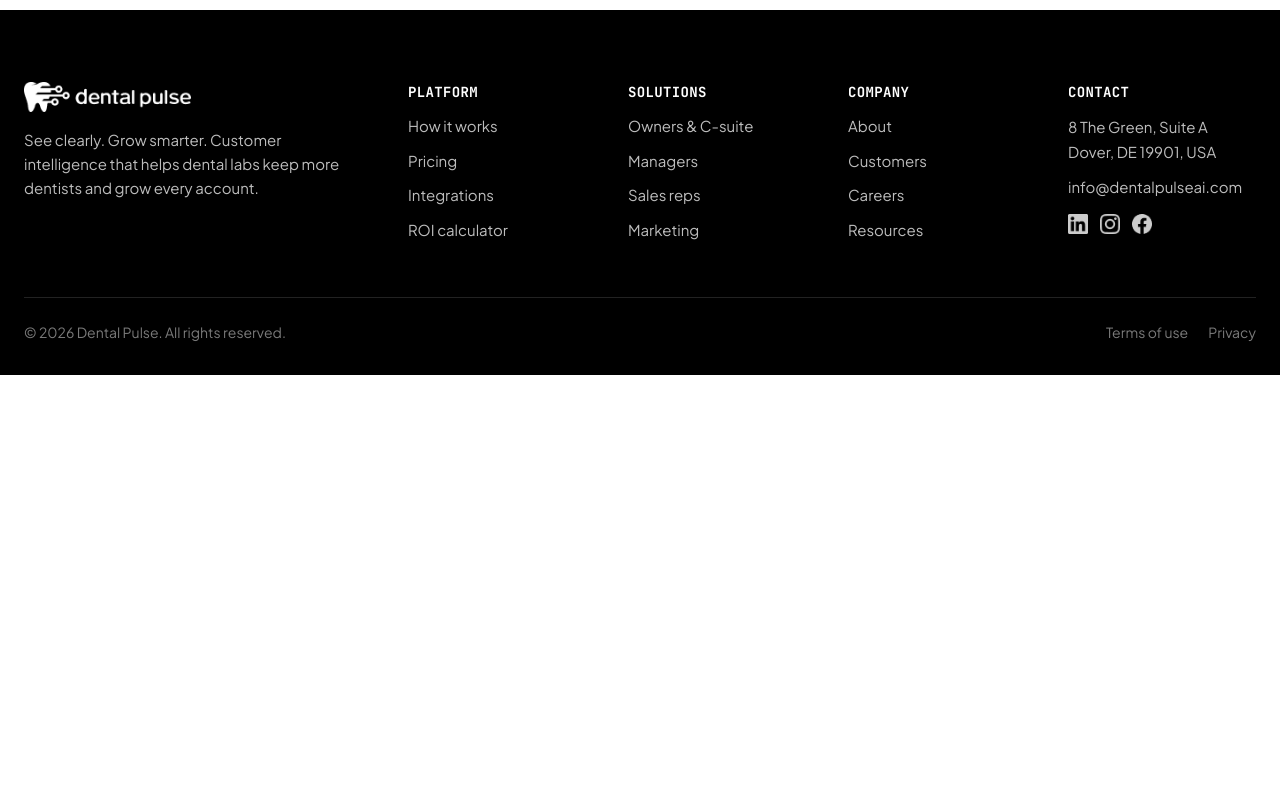
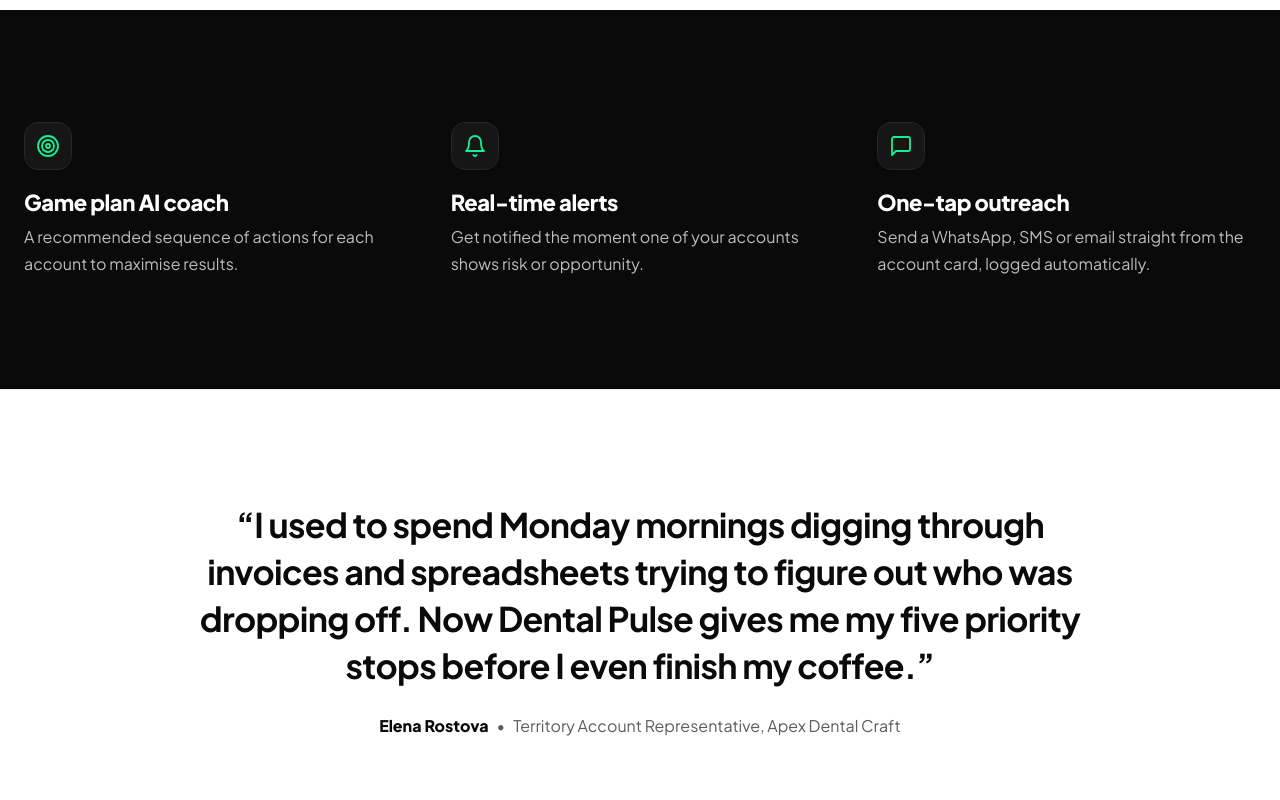
Before and after one commit to dentalPulse/dentalpulse-website, a Next.js app: page /solutions/sales-reps in a window 1280 px wide. Shown: the part 1380-2180 px from the top of the page. Before the commit the page ends 1755 px from the top, so only its background shows below. Built offline with nearby package versions, Linux system fonts and the light colour scheme.

Commit message:
feat(solutions): implement sales reps capabilities and rep quote sections (Phase 4)

```diff
--- a/new_docs/SOLUTIONS_SALES_REPS_IMPLEMENTATION_PLAN.md
+++ b/new_docs/SOLUTIONS_SALES_REPS_IMPLEMENTATION_PLAN.md
@@ -77,14 +77,16 @@
 
 ---
 
-### Phase 4: Dark Capabilities & Field Rep Social Proof
-1. Create `src/components/solutions/sales-reps/SalesRepsCapabilitiesSection.tsx`:
-   - Dark `#0A0A0A` container with `#12F095` neon green icons in `#161616` cards:
+### Phase 4: Dark Capabilities & Field Rep Social Proof (COMPLETED)
+1. Created [`src/components/solutions/sales-reps/SalesRepsCapabilitiesSection.tsx`](file:///c:/Users/VUI%20Live/Desktop/dentalpulse-website/src/components/solutions/sales-reps/SalesRepsCapabilitiesSection.tsx):
+   - Dark `#0A0A0A` container with `#12F095` neon green icons in `#161616` badges:
      * **Game plan AI coach** (Target bullseye icon)
-     * **Real-time alerts** (Bell / alert icon)
-     * **One-tap outreach** (Chat / message icon)
-2. Create `src/components/solutions/sales-reps/SalesRepsQuoteSection.tsx`:
-   - Authentic territory rep quote from Elena Rostova.
+     * **Real-time alerts** (Bell alert icon)
+     * **One-tap outreach** (Chat message icon)
+2. Created [`src/components/solutions/sales-reps/SalesRepsQuoteSection.tsx`](file:///c:/Users/VUI%20Live/Desktop/dentalpulse-website/src/components/solutions/sales-reps/SalesRepsQuoteSection.tsx):
+   - Territory rep quote from Elena Rostova (Apex Dental Craft).
+3. Wired both into [`src/app/solutions/sales-reps/page.tsx`](file:///c:/Users/VUI%20Live/Desktop/dentalpulse-website/src/app/solutions/sales-reps/page.tsx).
+4. Verified via `npm run build` and HTTP 200 on `http://localhost:3000/solutions/sales-reps`.
 
 ---
 
--- a/src/app/solutions/sales-reps/page.tsx
+++ b/src/app/solutions/sales-reps/page.tsx
@@ -4,6 +4,8 @@
 import { SolutionsRoleNav } from '@/components/solutions/SolutionsRoleNav';
 import { SalesRepsHero } from '@/components/solutions/sales-reps/SalesRepsHero';
 import { SalesRepsQuestionsSection } from '@/components/solutions/sales-reps/SalesRepsQuestionsSection';
+import { SalesRepsCapabilitiesSection } from '@/components/solutions/sales-reps/SalesRepsCapabilitiesSection';
+import { SalesRepsQuoteSection } from '@/components/solutions/sales-reps/SalesRepsQuoteSection';
 
 export const metadata: Metadata = {
   title: 'Solutions for Sales Representatives | DentalPulse',
@@ -25,6 +27,8 @@
         <SolutionsRoleNav activeRole="sales-reps" />
         <SalesRepsHero />
         <SalesRepsQuestionsSection />
+        <SalesRepsCapabilitiesSection />
+        <SalesRepsQuoteSection />
         {/* Remaining sections will be assembled in subsequent phases */}
       </div>
       <Footer />
--- /dev/null
+++ b/src/components/solutions/sales-reps/SalesRepsCapabilitiesSection.tsx
@@ -0,0 +1,92 @@
+import React from 'react';
+
+export function SalesRepsCapabilitiesSection() {
+  const capabilities = [
+    {
+      title: 'Game plan AI coach',
+      description:
+        'A recommended sequence of actions for each account to maximise results.',
+      icon: (
+        <svg
+          width="24"
+          height="24"
+          viewBox="0 0 24 24"
+          fill="none"
+          stroke="currentColor"
+          strokeWidth="1.8"
+          strokeLinecap="round"
+          strokeLinejoin="round"
+          aria-hidden="true"
+        >
+          <circle cx="12" cy="12" r="10" />
+          <circle cx="12" cy="12" r="6" />
+          <circle cx="12" cy="12" r="2" />
+        </svg>
+      ),
+    },
+    {
+      title: 'Real-time alerts',
+      description:
+        'Get notified the moment one of your accounts shows risk or opportunity.',
+      icon: (
+        <svg
+          width="24"
+          height="24"
+          viewBox="0 0 24 24"
+          fill="none"
+          stroke="currentColor"
+          strokeWidth="1.8"
+          strokeLinecap="round"
+          strokeLinejoin="round"
+          aria-hidden="true"
+        >
+          <path d="M6 8a6 6 0 1 1 12 0c0 7 3 9 3 9H3s3-2 3-9" />
+          <path d="M10.3 21a1.94 1.94 0 0 0 3.4 0" />
+        </svg>
+      ),
+    },
+    {
+      title: 'One-tap outreach',
+      description:
+        'Send a WhatsApp, SMS or email straight from the account card, logged automatically.',
+      icon: (
+        <svg
+          width="24"
+          height="24"
+          viewBox="0 0 24 24"
+          fill="none"
+          stroke="currentColor"
+          strokeWidth="1.8"
+          strokeLinecap="round"
+          strokeLinejoin="round"
+          aria-hidden="true"
+        >
+          <path d="M21 15a2 2 0 0 1-2 2H7l-4 4V5a2 2 0 0 1 2-2h14a2 2 0 0 1 2 2z" />
+        </svg>
+      ),
+    },
+  ];
+
+  return (
+    <section className="w-full bg-[#0A0A0A] text-white py-24 md:py-28 px-6">
+      <div className="max-w-[1240px] mx-auto grid grid-cols-1 md:grid-cols-3 gap-10 md:gap-12">
+        {capabilities.map((item) => (
+          <div key={item.title} className="flex flex-col">
+            <span
+              className="w-12 h-12 rounded-[14px] bg-[#161616] text-[#12F095] border border-[#262626] inline-flex items-center justify-center shrink-0 shadow-xs"
+              aria-hidden="true"
+            >
+              {item.icon}
+            </span>
+            <h3 className="m-0 mt-5 mb-2.5 text-[22px] font-extrabold text-white tracking-tight">
+              {item.title}
+            </h3>
+            <p className="m-0 text-[15px] sm:text-[16px] leading-[1.65] text-[#BDBDBD]">
+              {item.description}
+            </p>
+          </div>
+        ))}
+      </div>
+    </section>
+  );
+}
--- /dev/null
+++ b/src/components/solutions/sales-reps/SalesRepsQuoteSection.tsx
@@ -0,0 +1,18 @@
+import React from 'react';
+
+export function SalesRepsQuoteSection() {
+  return (
+    <section className="w-full bg-white py-24 sm:py-28 px-6 border-t border-[#F0F0F0]">
+      <figure className="max-w-[920px] mx-auto text-center m-0">
+        <blockquote className="m-0 text-[24px] sm:text-[30px] lg:text-[34px] leading-[1.38] font-bold tracking-[-0.02em] text-[#0A0A0A]">
+          “I used to spend Monday mornings digging through invoices and spreadsheets trying to figure out who was dropping off. Now Dental Pulse gives me my five priority stops before I even finish my coffee.”
+        </blockquote>
+        <figcaption className="mt-6 text-[#5C5C5C] text-[15px] sm:text-[16px] flex items-center justify-center gap-2 flex-wrap">
+          <b className="text-[#0A0A0A] font-extrabold">Elena Rostova</b>
+          <span>•</span>
+          <span>Territory Account Representative, Apex Dental Craft</span>
+        </figcaption>
+      </figure>
+    </section>
+  );
+}
```
